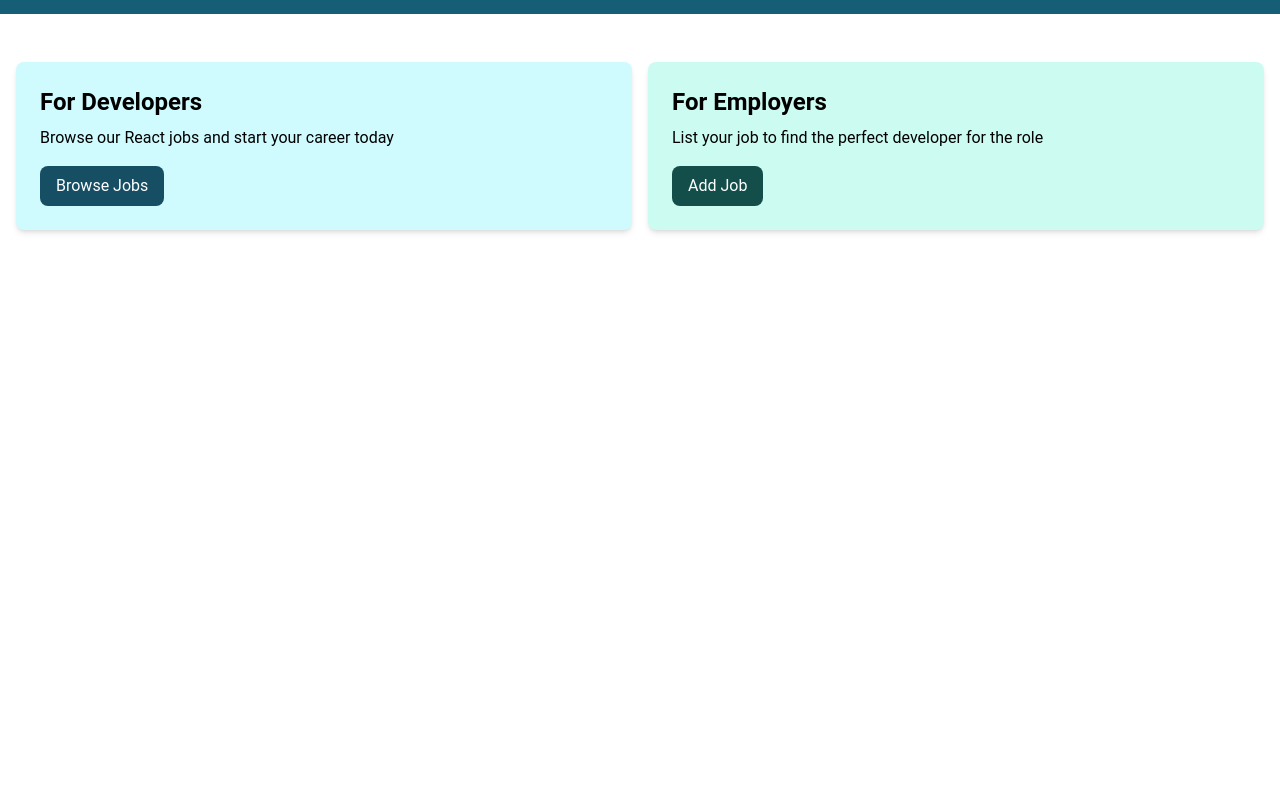
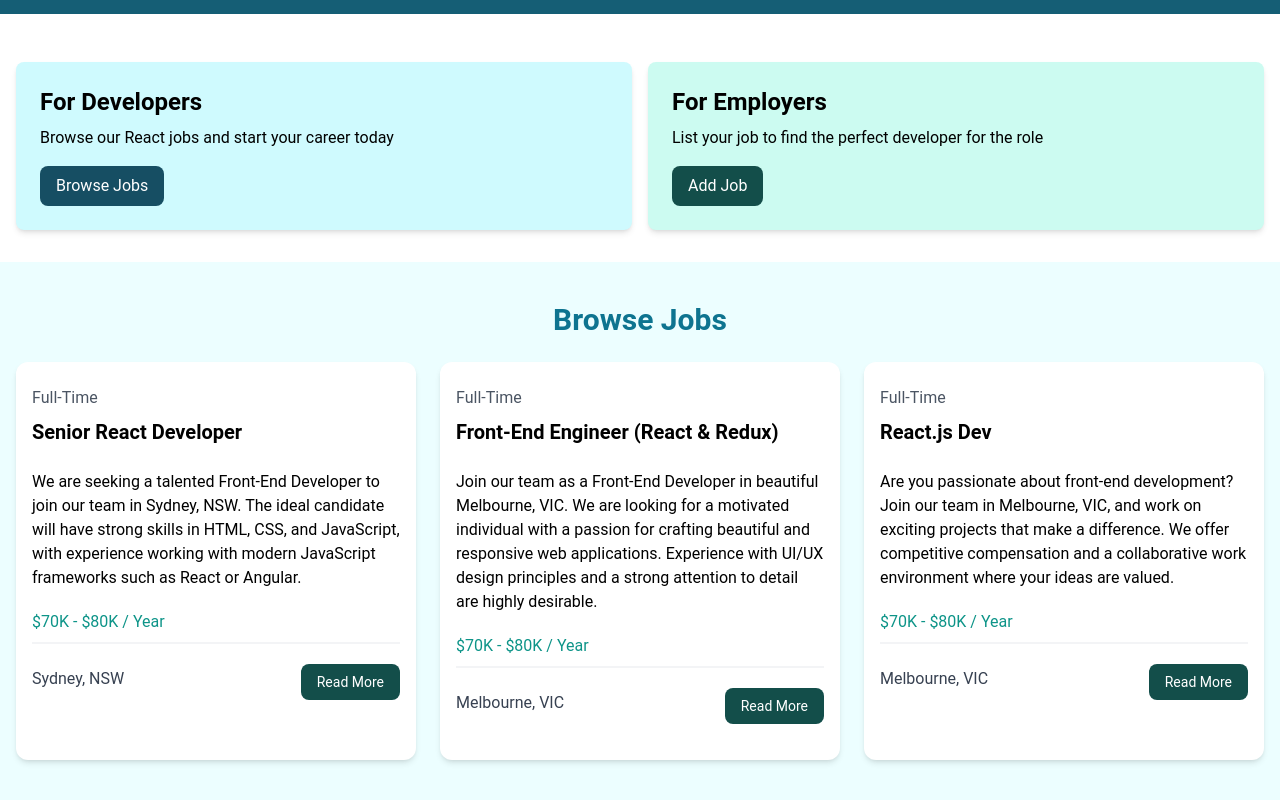
Before and after one commit to ensarokumus/fetch-devs, a React (Vite) app: page / in a window 1280 px wide. Shown: the part 347-1147 px from the top of the page. Before the commit the page ends 800 px from the top, so only its background shows below. Built offline with nearby package versions, Linux system fonts and the light colour scheme.

Commit message:
feat: adds JobListings component to homepage

```diff
--- a/src/App.jsx
+++ b/src/App.jsx
@@ -1,6 +1,7 @@
 import Hero from "./components/atoms/Hero";
 import NavBar from "./components/atoms/NavBar";
 import HomeCards from "./components/molecules/HomeCards";
+import JobListings from "./components/molecules/JobListings";
 
 const App = () => {
   return (
@@ -8,6 +9,7 @@
       <NavBar />
       <Hero />
       <HomeCards />
+      <JobListings />
     </>
   );
 };
--- /dev/null
+++ b/src/components/atoms/JobListing.jsx
@@ -0,0 +1,34 @@
+/* eslint-disable react/prop-types */
+const JobListing = ({ job }) => {
+  return (
+    <div key={job.id} className="bg-white rounded-xl shadow-md relative">
+      <div className="p-4">
+        <div className="mb-6">
+          <div className="text-gray-600 my-2">{job.type}</div>
+          <h3 className="text-xl font-bold">{job.title}</h3>
+        </div>
+
+        <div className="mb-5">{job.description}</div>
+
+        <h3 className="text-teal-600 mb-2">{job.salary} / Year</h3>
+
+        <div className="border border-gray-100 mb-5"></div>
+
+        <div className="flex flex-col lg:flex-row justify-between mb-4">
+          <div className="text-gray-700 mb-3">
+            <i className="fa-solid fa-location-dot text-lg"></i>
+            {job.location}
+          </div>
+          <a
+            href={`/job/${job.id}`}
+            className="h-[36px] bg-teal-900 hover:bg-teal-600 text-white px-4 py-2 rounded-lg text-center text-sm"
+          >
+            Read More
+          </a>
+        </div>
+      </div>
+    </div>
+  );
+};
+
+export default JobListing;
--- /dev/null
+++ b/src/components/molecules/JobListings.jsx
@@ -0,0 +1,22 @@
+import jobs from "../../jobs.json";
+import JobListing from "../atoms/JobListing";
+
+const JobListings = () => {
+  const recentJobs = jobs.slice(0, 3);
+  return (
+    <section className="bg-cyan-50 px-4 py-10">
+      <div className="container-xl lg:container m-auto">
+        <h2 className="text-3xl font-bold text-cyan-700 mb-6 text-center">
+          Browse Jobs
+        </h2>
+        <div className="grid grid-cols-1 md:grid-cols-3 gap-6">
+          {recentJobs.map((job) => (
+            <JobListing key={job.id} job={job} />
+          ))}
+        </div>
+      </div>
+    </section>
+  );
+};
+
+export default JobListings;
--- /dev/null
+++ b/src/jobs.json
@@ -0,0 +1,86 @@
+[
+  {
+    "id": "1",
+    "title": "Senior React Developer",
+    "type": "Full-Time",
+    "description": "We are seeking a talented Front-End Developer to join our team in Sydney, NSW. The ideal candidate will have strong skills in HTML, CSS, and JavaScript, with experience working with modern JavaScript frameworks such as React or Angular.",
+    "location": "Sydney, NSW",
+    "salary": "$70K - $80K",
+    "company": {
+      "name": "NewTek Solutions",
+      "description": "NewTek Solutions is a leading technology company specialising in web development and digital solutions. We pride ourselves on delivering high-quality products and services to our clients while fostering a collaborative and innovative work environment.",
+      "contactEmail": "contact@teksolutions.com",
+      "contactPhone": "02-5555-5555"
+    }
+  },
+  {
+    "id": "2",
+    "title": "Front-End Engineer (React & Redux)",
+    "type": "Full-Time",
+    "location": "Melbourne, VIC",
+    "description": "Join our team as a Front-End Developer in beautiful Melbourne, VIC. We are looking for a motivated individual with a passion for crafting beautiful and responsive web applications. Experience with UI/UX design principles and a strong attention to detail are highly desirable.",
+    "salary": "$70K - $80K",
+    "company": {
+      "name": "Veneer Solutions",
+      "description": "Veneer Solutions is a creative agency specialising in digital design and development. Our team is dedicated to pushing the boundaries of creativity and innovation to deliver exceptional results for our clients.",
+      "contactEmail": "contact@loremipsum.com",
+      "contactPhone": "03-5555-5555"
+    }
+  },
+  {
+    "id": "3",
+    "title": "React.js Dev",
+    "type": "Full-Time",
+    "location": "Melbourne, VIC",
+    "description": "Are you passionate about front-end development? Join our team in Melbourne, VIC, and work on exciting projects that make a difference. We offer competitive compensation and a collaborative work environment where your ideas are valued.",
+    "salary": "$70K - $80K",
+    "company": {
+      "name": "Dolor Cloud",
+      "description": "Dolor Cloud is a leading technology company specialising in digital solutions for businesses of all sizes. With a focus on innovation and customer satisfaction, we are committed to delivering cutting-edge products and services.",
+      "contactEmail": "contact@dolorsitamet.com",
+      "contactPhone": "03-5555-5555"
+    }
+  },
+  {
+    "id": "4",
+    "title": "React Front-End Developer",
+    "type": "Part-Time",
+    "description": "Join our team as a Part-Time Front-End Developer in sunny Brisbane, QLD. We are looking for a self-motivated individual with a passion for creating engaging user experiences. This position offers flexible hours and the opportunity to work remotely.",
+    "location": "Brisbane, QLD",
+    "salary": "$60K - $70K",
+    "company": {
+      "name": "Alpha Elite",
+      "description": "Alpha Elite is a dynamic startup specialising in digital marketing and web development. We are committed to fostering a diverse and inclusive workplace where creativity and innovation thrive.",
+      "contactEmail": "contact@adipisicingelit.com",
+      "contactPhone": "07-5555-5555"
+    }
+  },
+  {
+    "id": "5",
+    "title": "Full Stack React Developer",
+    "type": "Full-Time",
+    "description": "Exciting opportunity for a Full-Time Front-End Developer in bustling Sydney, NSW. We are seeking a talented individual with a passion for building elegant and scalable web applications. Join our team and make an impact!",
+    "location": "Sydney, NSW",
+    "salary": "$90K - $100K",
+    "company": {
+      "name": "Browning Technologies",
+      "description": "Browning Technologies is a rapidly growing technology company specialising in e-commerce solutions. We offer a dynamic and collaborative work environment where employees are encouraged to think creatively and innovate.",
+      "contactEmail": "contact@consecteturadipisicing.com",
+      "contactPhone": "02-5555-5555"
+    }
+  },
+  {
+    "id": "6",
+    "title": "React Native Developer",
+    "type": "Full-Time",
+    "description": "Join our team as a Front-End Developer in beautiful Adelaide, SA. We are looking for a skilled and enthusiastic individual to help us create innovative web solutions. Competitive salary and great benefits package available.",
+    "location": "Adelaide, SA",
+    "salary": "$100K - $110K",
+    "company": {
+      "name": "Port Solutions Pty Ltd",
+      "description": "Port Solutions is a leading technology company specialising in software development and digital marketing. We are committed to providing our clients with cutting-edge solutions and our employees with a supportive and rewarding work environment.",
+      "contactEmail": "contact@ipsumlorem.com",
+      "contactPhone": "08-5555-5555"
+    }
+  }
+]
```
